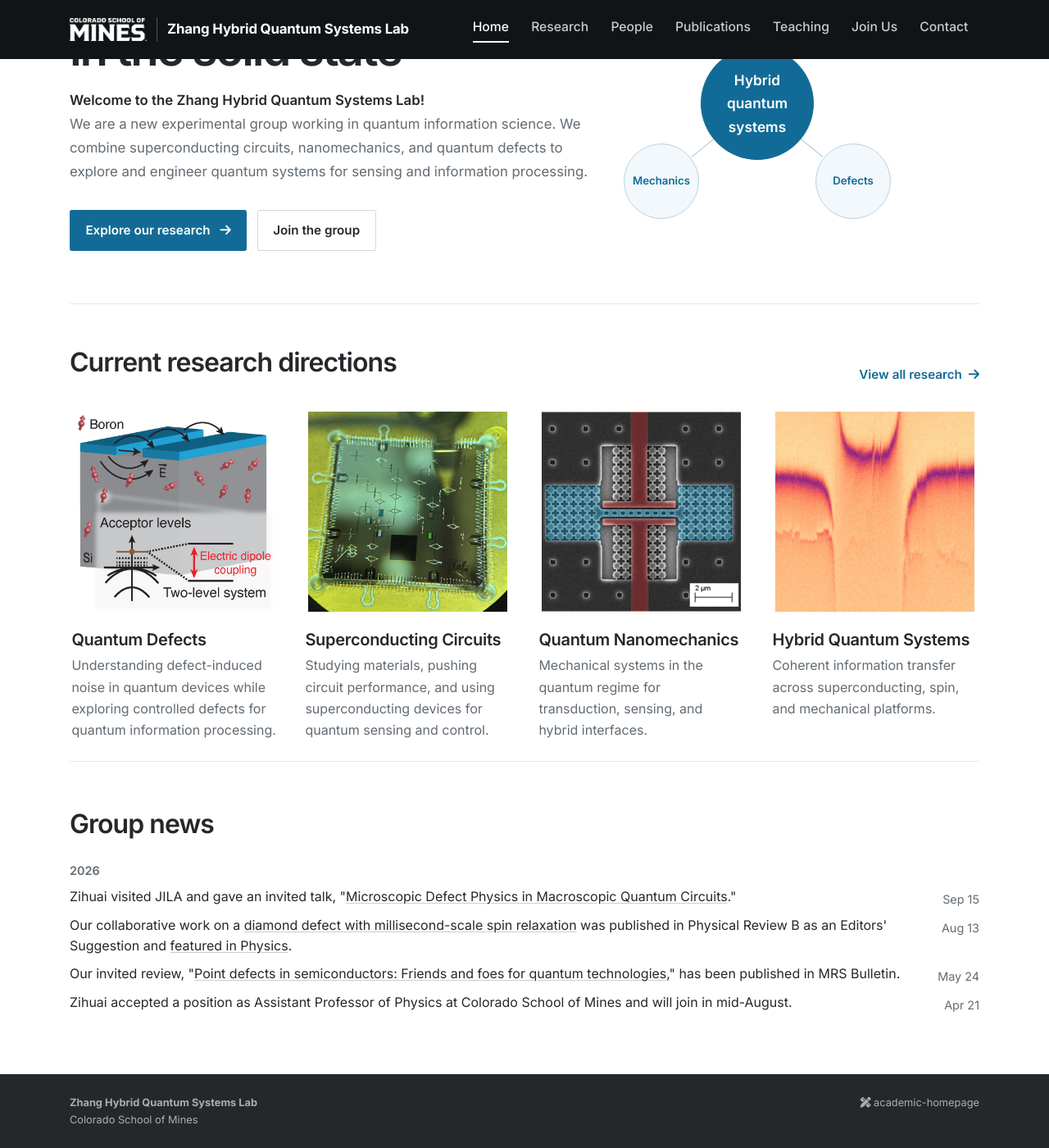
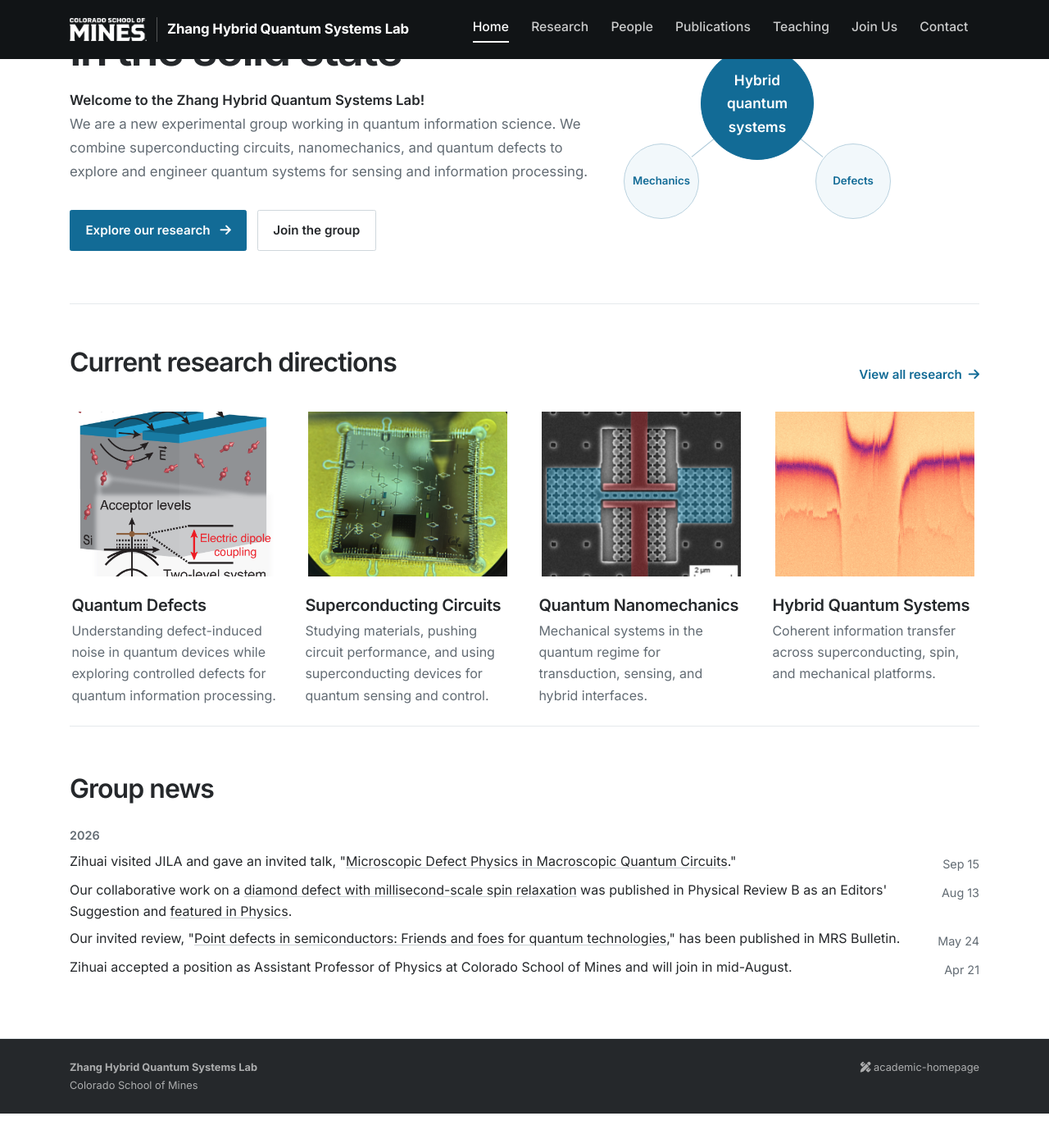
Before and after one commit to zihuaiz/zihuaiz.github.io, a Jekyll site: the page built from index.html, in a window 1280 px wide and 1400 px high, scrolled down 261 px. Shown: the whole window at 82% size. Built offline with Jekyll 4.4.1, drawn with Linux system fonts in a browser that asks for light colours; nearby versions of some CDN libraries; a style sheet for code colours, icons or effects is not loaded; after the commit the page ends 1619 px from its top, so only the background shows below that.

Commit message:
Preserve research image proportions

```diff
--- a/_layouts/default.html
+++ b/_layouts/default.html
@@ -28,7 +28,7 @@
     <link rel="preconnect" href="https://fonts.gstatic.com" crossorigin>
     <link href="https://fonts.googleapis.com/css2?family=Inter:wght@400;500;600;700&family=Source+Code+Pro:wght@400;600&display=swap" rel="stylesheet">
     <link rel="stylesheet" href="https://cdn.jsdelivr.net/npm/katex@0.16.11/dist/katex.min.css" integrity="sha384-nB0miv6/jRmo5UMMR1wu3Gz6NLsoTkbqJghGIsx//Rlm+ZU03BU6SQNC66uf4l5+" crossorigin="anonymous">
-    <link rel="stylesheet" href="{{ '/assets/css/global.css' | relative_url }}?v=20260919-equal-thumbnails">
+    <link rel="stylesheet" href="{{ '/assets/css/global.css' | relative_url }}?v=20260919-proportional-images">
 </head>
 <body class="bg-light{% if page.body_class %} {{ page.body_class }}{% endif %}" {{ page.body_attr }}>
     {% include navbar.html %}
--- a/assets/css/global.css
+++ b/assets/css/global.css
@@ -867,8 +867,10 @@
 }
 
 .research-preview-card img {
+  display: block;
   width: 100%;
-  height: 255px;
+  height: auto;
+  aspect-ratio: 6 / 5;
   object-fit: cover;
   object-position: center;
   padding: 0.35rem;
@@ -1278,9 +1280,11 @@
 }
 
 .research-direction-img {
+  display: block;
   width: 100%;
-  min-height: 220px;
+  height: 220px !important;
   object-fit: cover;
+  object-position: center;
   border-radius: 0.15rem !important;
 }
 
```
